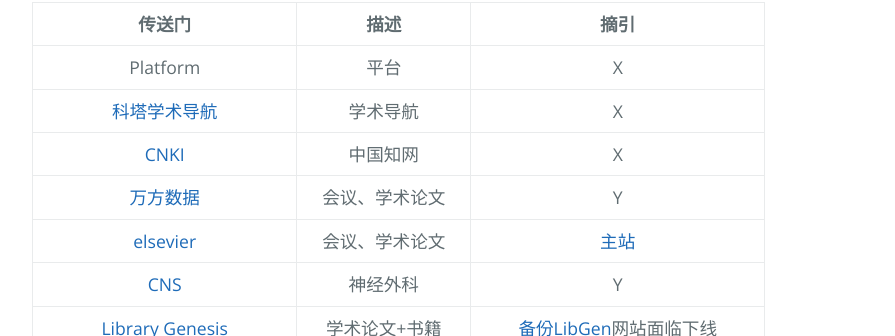
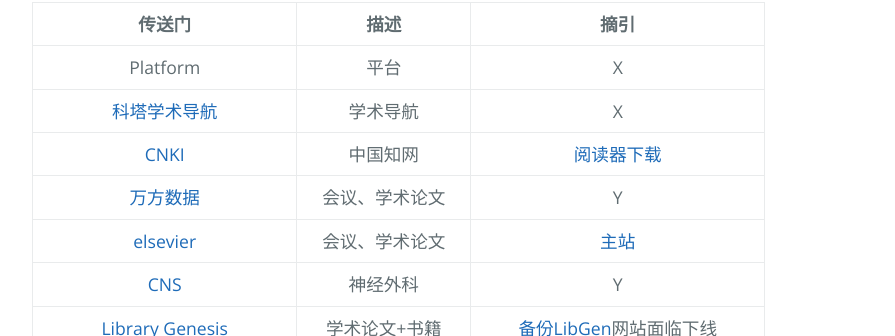
Before and after one commit to AmbroseRen/test, a Jekyll site: the page built from Library/AcademicSearch.md, in a window 1280 px wide. Shown: the part 99-435 px from the top of the page, without its empty margins (192-1087 px from the left). Built offline with Jekyll 4.4.1, drawn with Linux system fonts in a browser that asks for light colours; our own code applies the rules of GitHub Pages for plain Markdown files; the repository's description, which GitHub fills in, is left out.

Commit message:
Update AcademicSearch.md

```diff
--- a/Library/AcademicSearch.md
+++ b/Library/AcademicSearch.md
@@ -4,7 +4,7 @@
 |:---:|:---:|:---:|
 | Platform | 平台 | X |
 | [科塔学术导航](https://site.sciping.com/) | 学术导航 | X |
-| [CNKI](http://new.oversea.cnki.net/index/) | 中国知网 | X |
+| [CNKI](http://new.oversea.cnki.net/index/) | 中国知网 | [阅读器下载](https://cajviewer.cnki.net/) |
 | [万方数据](http://www.wanfangdata.com.cn/index.html) | 会议、学术论文 | Y |
 | [elsevier](https://www.sciencedirect.com/) | 会议、学术论文 | [主站](https://www.elsevier.com/) |
 | [CNS](https://www.cns.org/Default.aspx) | 神经外科 | Y |
```
